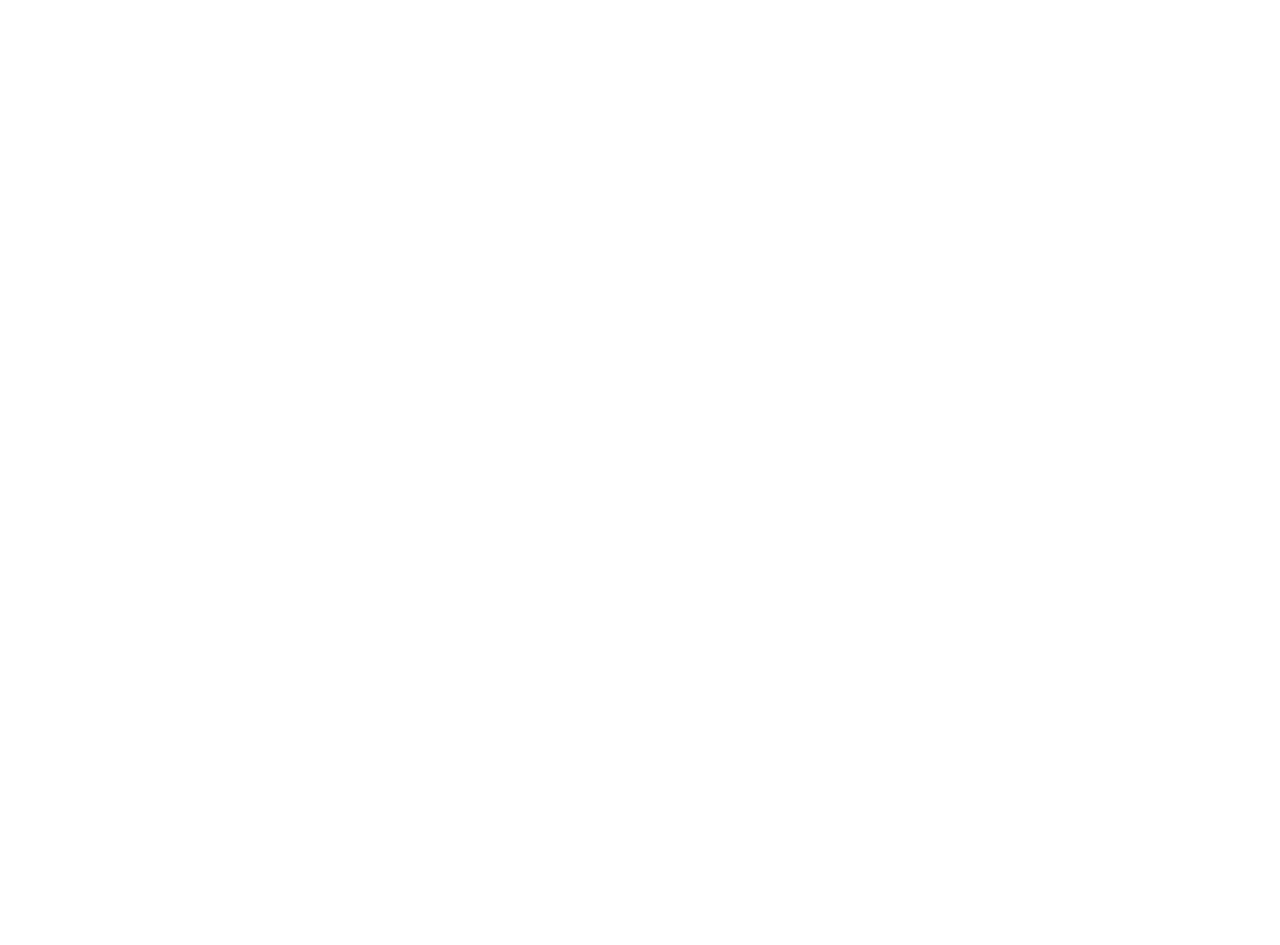
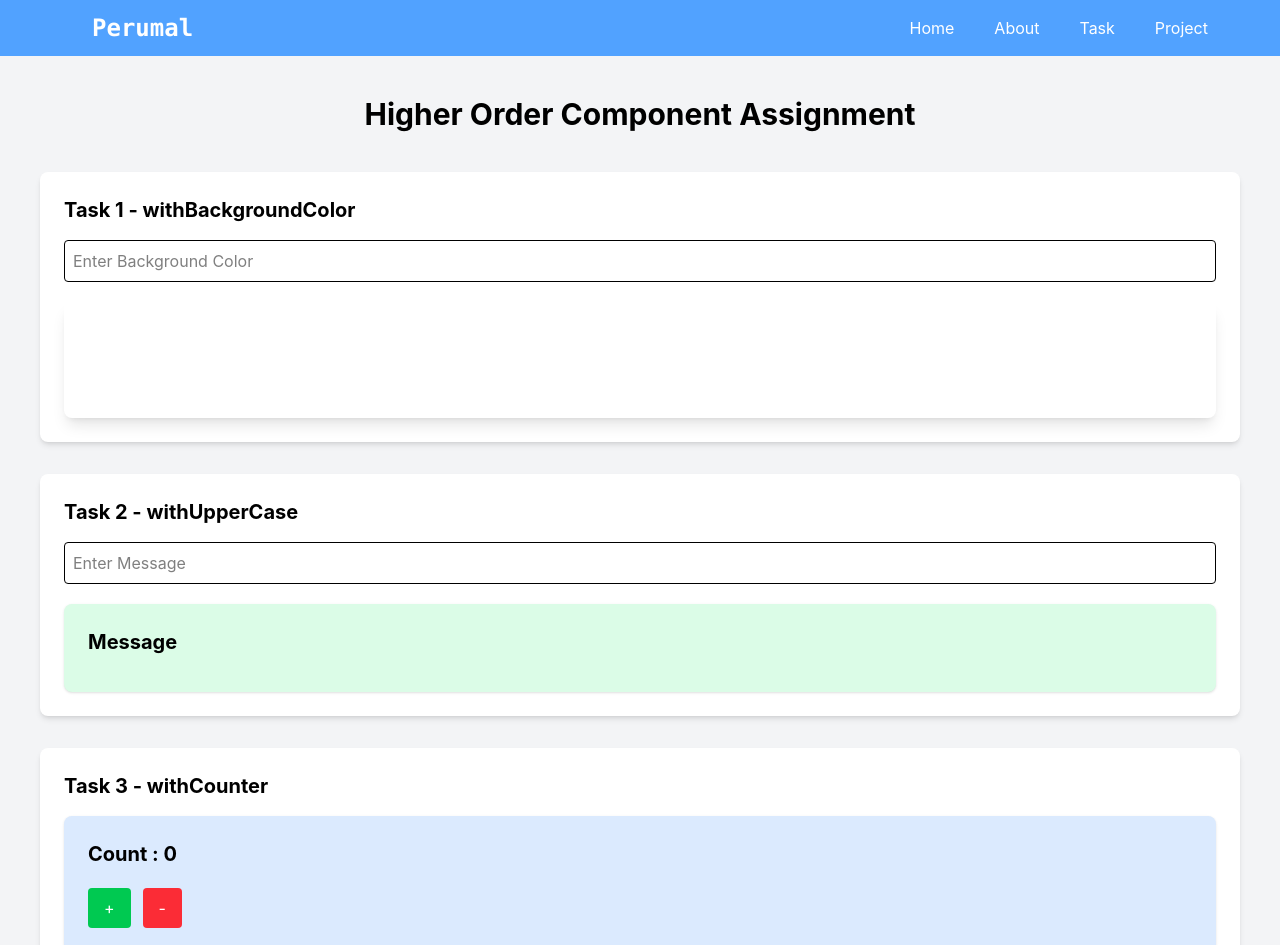
Before and after one commit to perumal-dev/React-Backend-Task, a React (Vite) app: page /hoc in a window 1280 px wide. Before the commit this address had no page. Shown: the top 945 px of the page. Before the commit the page ends 800 px from the top, so only its background shows below. Built offline with nearby package versions, Linux system fonts and the light colour scheme; the HTML template or start-up script is replaced by a standard one.

Commit message:
day8 completed

```diff
--- /dev/null
+++ b/src/components/CounterDisplay.jsx
@@ -0,0 +1,31 @@
+const CounterDisplay = ({ count, increment, decrement }) => {
+  return (
+    <div className="bg-blue-100 rounded-lg p-6 shadow">
+
+      <h2 className="text-xl font-bold mb-5">
+        Count : {count}
+      </h2>
+
+      <div className="space-x-3">
+
+        <button
+          onClick={increment}
+          className="bg-green-500 text-white px-4 py-2 rounded"
+        >
+          +
+        </button>
+
+        <button
+          onClick={decrement}
+          className="bg-red-500 text-white px-4 py-2 rounded"
+        >
+          -
+        </button>
+
+      </div>
+
+    </div>
+  );
+};
+
+export default CounterDisplay;
--- /dev/null
+++ b/src/components/MessageComponent.jsx
@@ -0,0 +1,13 @@
+const MessageComponent = ({ message }) => {
+  return (
+    <div className="bg-green-100 rounded-lg p-6 shadow">
+      <h2 className="text-xl font-bold mb-3">
+        Message
+      </h2>
+
+      <p>{message}</p>
+    </div>
+  );
+};
+
+export default MessageComponent;
--- /dev/null
+++ b/src/components/UserCard.jsx
@@ -0,0 +1,16 @@
+const UserCard = ({ name, role, backgroundColor }) => {
+  return (
+    <div
+      className="p-6 rounded-lg shadow-lg text-white"
+      style={{ backgroundColor }}
+    >
+      <h2 className="text-2xl font-bold">{name}</h2>
+
+      <p className="mt-2 text-lg">
+        Role : {role}
+      </p>
+    </div>
+  );
+};
+
+export default UserCard;
--- /dev/null
+++ b/src/hoc/withBackgroundColor.jsx
@@ -0,0 +1,25 @@
+import { useState } from "react";
+
+const withBackgroundColor = (WrappedComponent) => {
+  return (props) => {
+    const [color, setColor] = useState("");
+
+    return (
+      <div className="bg-white rounded-lg shadow-md p-6">
+        <h2 className="text-xl font-bold mb-4">Task 1 - withBackgroundColor</h2>
+
+        <input
+          type="text"
+          placeholder="Enter Background Color"
+          className="border w-full p-2 rounded mb-5"
+          value={color}
+          onChange={(e) => setColor(e.target.value)}
+        />
+
+        <WrappedComponent {...props} backgroundColor={color} />
+      </div>
+    );
+  };
+};
+
+export default withBackgroundColor;
--- /dev/null
+++ b/src/hoc/withCounter.jsx
@@ -0,0 +1,34 @@
+import { useState } from "react";
+
+const withCounter = (WrappedComponent) => {
+  return () => {
+
+    const [count, setCount] = useState(0);
+
+    const increment = () => {
+      setCount(count + 1);
+    };
+
+    const decrement = () => {
+      setCount(count - 1);
+    };
+
+    return (
+      <div className="bg-white rounded-lg shadow-md p-6">
+
+        <h2 className="text-xl font-bold mb-4">
+          Task 3 - withCounter
+        </h2>
+
+        <WrappedComponent
+          count={count}
+          increment={increment}
+          decrement={decrement}
+        />
+
+      </div>
+    );
+  };
+};
+
+export default withCounter;
--- /dev/null
+++ b/src/hoc/withUpperCase.jsx
@@ -0,0 +1,32 @@
+import { useState } from "react";
+
+const withUpperCase = (WrappedComponent) => {
+  return () => {
+
+    const [message, setMessage] = useState("");
+
+    return (
+      <div className="bg-white rounded-lg shadow-md p-6">
+
+        <h2 className="text-xl font-bold mb-4">
+          Task 2 - withUpperCase
+        </h2>
+
+        <input
+          type="text"
+          placeholder="Enter Message"
+          className="border w-full p-2 rounded mb-5"
+          value={message}
+          onChange={(e) => setMessage(e.target.value)}
+        />
+
+        <WrappedComponent
+          message={message.toUpperCase()}
+        />
+
+      </div>
+    );
+  };
+};
+
+export default withUpperCase;
--- /dev/null
+++ b/src/pages/HocAssignment.jsx
@@ -0,0 +1,33 @@
+import UserCard from "../components/UserCard";
+import MessageComponent from "../components/MessageComponent";
+import CounterDisplay from "../components/CounterDisplay";
+
+import withBackgroundColor from "../hoc/withBackgroundColor";
+import withUpperCase from "../hoc/withUpperCase";
+import withCounter from "../hoc/withCounter";
+
+const ColoredUserCard = withBackgroundColor(UserCard);
+
+const UpperCaseMessage = withUpperCase(MessageComponent);
+
+const Counter = withCounter(CounterDisplay);
+
+const HocAssignment = () => {
+  return (
+    <div className="min-h-screen bg-gray-100 p-10">
+      <h1 className="text-3xl font-bold text-center mb-10">
+        Higher Order Component Assignment
+      </h1>
+
+      <div className="space-y-8">
+        <ColoredUserCard name="Perumal" role="Frontend Developer" />
+
+        <UpperCaseMessage />
+
+        <Counter />
+      </div>
+    </div>
+  );
+};
+
+export default HocAssignment;
--- a/src/pages/Task.jsx
+++ b/src/pages/Task.jsx
@@ -55,7 +55,19 @@
             Assignment
           </button>
         </div>
-        <div className="bg-white h-80 w-60 flex justify-around items-center rounded drop-shadow-2xl"></div>
+        <div className="bg-white h-80 w-60 flex-col flex  p-8 justify-evenly gap-10 items-center rounded drop-shadow-2xl">
+          <h1>Day 8</h1>
+          <p>Higher Order Component (HOC), code reuse patterns</p>
+          <button
+            onClick={() => {
+              navigate("/hoc");
+            }}
+            className="bg-gray-600 hover:bg-gray-800 text-white font-medium px-5 py-2 rounded-lg transition"
+          >
+            Assignment
+          </button>
+        </div>
+
       </div>
     </>
   );
--- a/src/routes/AppRoutes.jsx
+++ b/src/routes/AppRoutes.jsx
@@ -8,6 +8,7 @@
 import UseState from "../components/UseState";
 import RenderingMethods from "../components/RenderingMethods";
 import FormHandling from "../components/FormHandling";
+import HocAssignment from "../pages/HocAssignment";
 
 
 const AppRoutes = () => {
@@ -22,6 +23,7 @@
           <Route path="/usestate" element={<UseState/>}/>
           <Route path="/renderingmethods" element={<RenderingMethods/>}/>
           <Route path="/formhandling" element={<FormHandling/>} />
+          <Route path="/hoc" element={<HocAssignment/>} />
 
 
         </Route>
```
